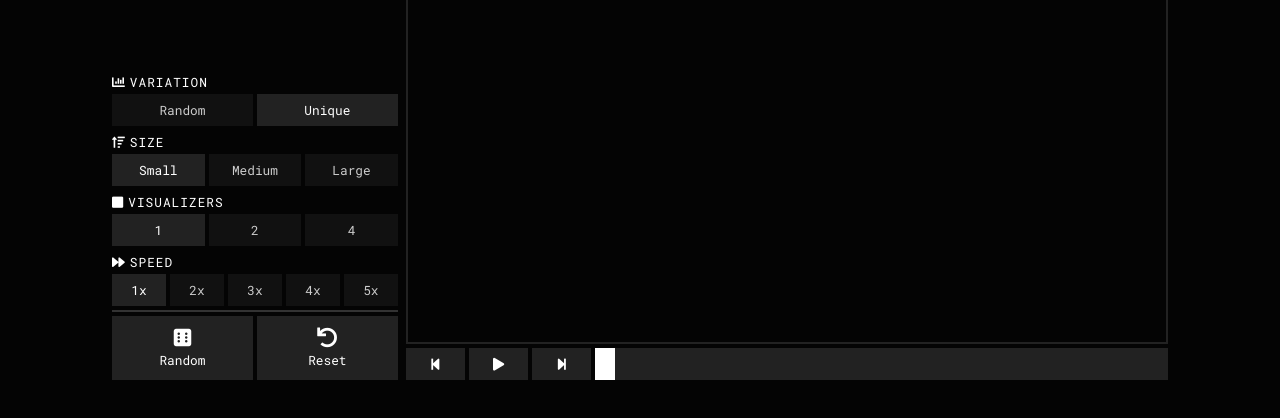
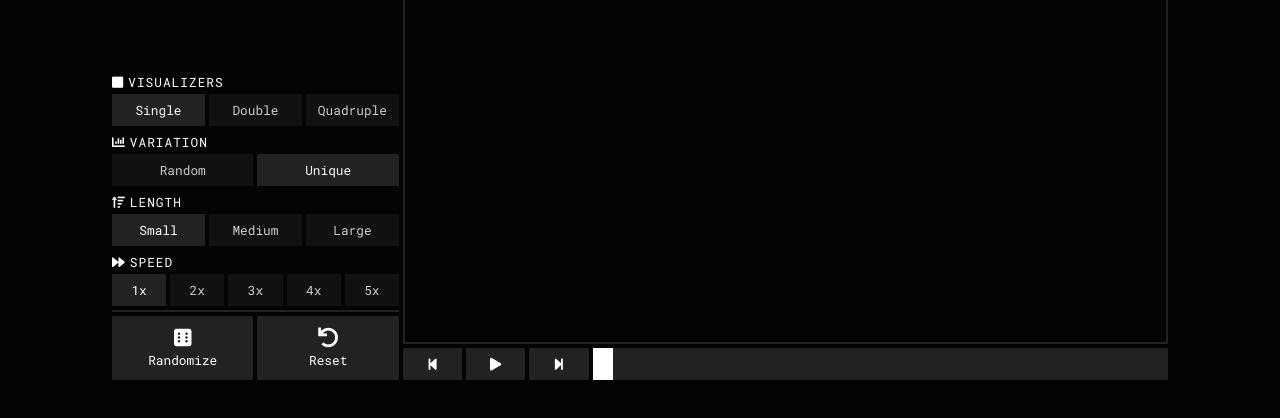
Before and after one commit to Dwyte/sorting-visualized, a React (Create React App) app: page / in a window 1280 px wide. Shown: the part 356-774 px from the top of the page. Built offline with nearby package versions, Linux system fonts and the light colour scheme.

Commit message:
Header Adjustments

```diff
--- a/src/components/Header/Header.tsx
+++ b/src/components/Header/Header.tsx
@@ -63,6 +63,14 @@ export const Header: React.FC<Props> = ({
 
       <HeaderControlsContainer>
         <Select
+          title="Visualizers"
+          faIcon="fas fa-square"
+          options={visualizerCountSelectOptions}
+          activeOption={visualizerCount}
+          onChange={onChangeVisualizerCount}
+          disabled={isPlaying}
+        />
+        <Select
           title="Variation"
           faIcon="fas fa-chart-bar"
           options={arrayVariationSelectOptions}
@@ -71,21 +79,14 @@ export const Header: React.FC<Props> = ({
           disabled={isPlaying}
         />
         <Select
-          title="Size"
+          title="Length"
           faIcon="fas fa-sort-amount-up"
           options={arraySizeSelectOptions}
           activeOption={arraySizeConfig.arraySize}
           onChange={onChangeArraySize}
           disabled={isPlaying}
         />
-        <Select
-          title="Visualizers"
-          faIcon="fas fa-square"
-          options={visualizerCountSelectOptions}
-          activeOption={visualizerCount}
-          onChange={onChangeVisualizerCount}
-          disabled={isPlaying}
-        />
+
         <Select
           title="Speed"
           faIcon="fas fa-forward"
@@ -104,7 +105,7 @@ export const Header: React.FC<Props> = ({
           isActive
         >
           <i className="fas fa-dice-six"></i>
-          Random
+          Randomize
         </Button>
         <Button padding="large" onClick={onReset} isIconLarge isActive>
           <i className="fas fa-undo"></i>
--- a/src/components/Header/style.ts
+++ b/src/components/Header/style.ts
@@ -33,7 +33,7 @@ export const SubtitleH2 = styled.h2`
 `;
 
 export const HeaderControlsContainer = styled.div`
-  border-bottom: 2px solid #333;
+  border-bottom: 2px solid #222;
   padding: 0.25rem 0rem;
   flex: 0 0 auto;
   display: flex;
--- a/src/constants.ts
+++ b/src/constants.ts
@@ -46,7 +46,11 @@ export const playSpeedConfigs: PlaySpeedConfig[] = [
   },
 ];
 
-export const visualizerCounts: VisualizerCount[] = [1, 2, 4];
+export const visualizerCountSelectOptions = [
+  { label: "Single", value: 1 },
+  { label: "Double", value: 2 },
+  { label: "Quadruple", value: 4 },
+];
 
 export const arraySizeConfigs: ArraySizeConfig[] = [
   { arraySize: "Small", actualSize: 10 },
@@ -55,10 +59,6 @@ export const arraySizeConfigs: ArraySizeConfig[] = [
 ];
 
 export const arrayVariations: ArrayVariation[] = ["Random", "Unique"];
-
-export const visualizerCountSelectOptions = visualizerCounts.map(
-  (config: VisualizerCount) => ({ label: config.toString(), value: config })
-);
 
 export const sortingAlgorithmsSelectOptions: SelectOption[] =
   sortingAlgorithms.map((algorithm) => ({
--- a/src/styles.ts
+++ b/src/styles.ts
@@ -5,7 +5,7 @@ export const Container = styled.div`
   grid-template-columns: 3fr 8fr;
   padding: 4rem 7rem;
   display: grid;
-  gap: 0.5rem;
+  gap: 0.25rem;
   height: 100%;
 `;
 
```
